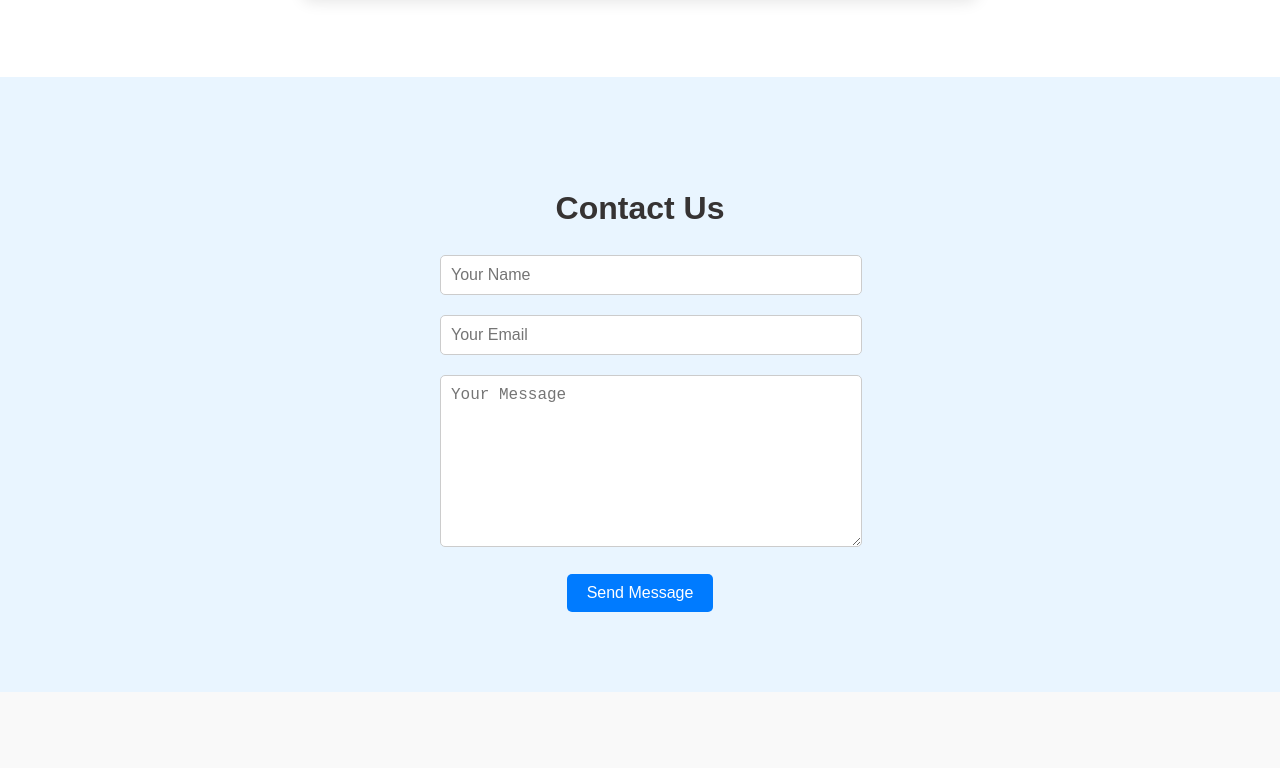
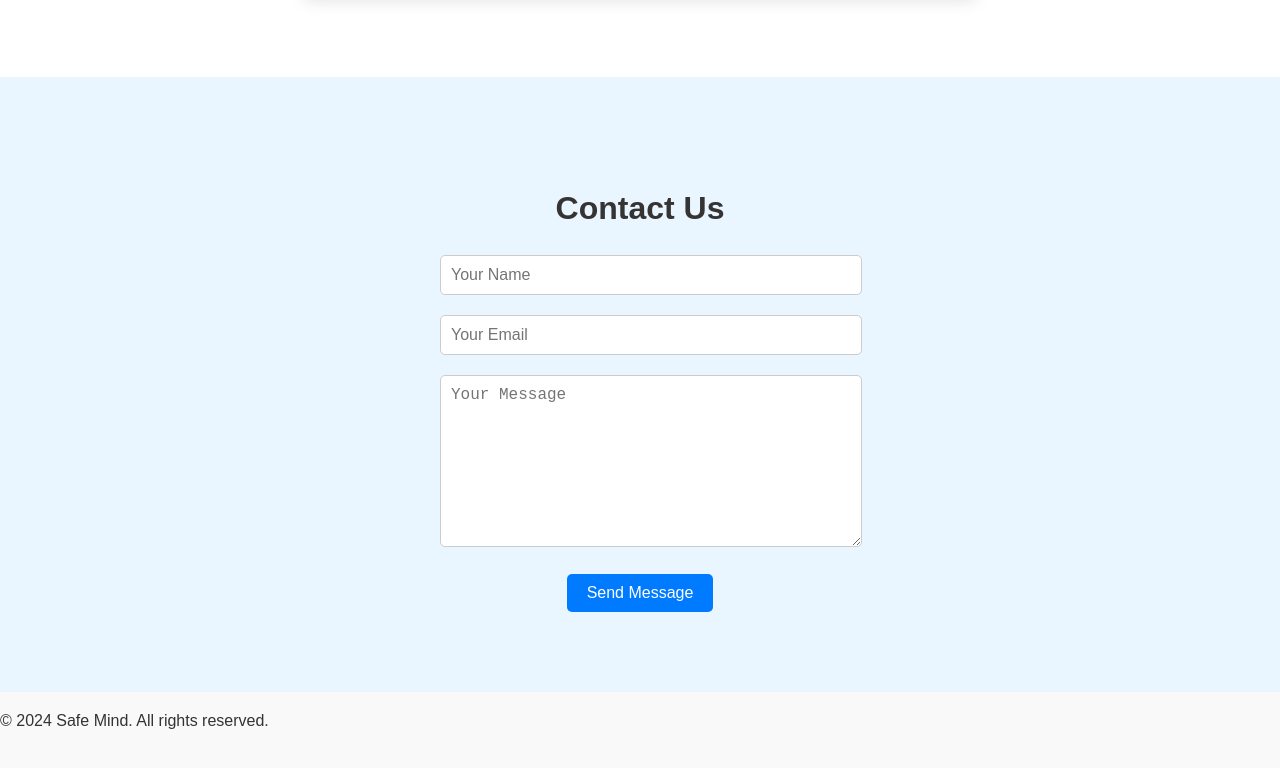
Before and after one commit to galumshe/safemind-stackblitz, a website: page public/index.html in a window 1280 px wide. Shown: the part 3808-4576 px from the top of the page. Before the commit the page ends 4500 px from the top, so only its background shows below. Drawn offline with Linux system fonts and the light colour scheme.

Commit message:
adjusted the git ignore file and added a footer to index.html

```diff
--- a/public/index.html
+++ b/public/index.html
@@ -103,6 +103,12 @@
             </form>
         </div>
     </section>
+        <footer>
+            <p>© 2024 Safe Mind. All rights reserved.</p>
+        </footer>
+    <section>
+
+    </section>
 
     <script src="js/script.js"></script>
 </body>
```
Also changed, not shown: 1 other file.
